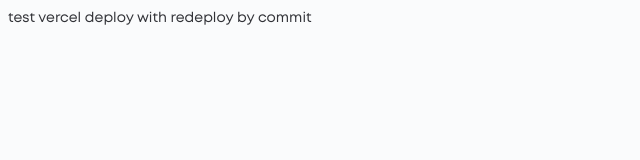
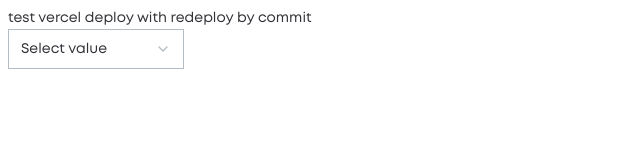
Before and after one commit to fe-nov23-Skynet/product_catalog, a React (Create React App) app: page / in a window 1280 px wide. Shown: the top 160 px of the page, without its empty margins (0-640 px from the left). Built offline with nearby package versions, Linux system fonts and the light colour scheme.

Commit message:
added custom dropdowm select, not finished yet

```diff
--- a/package.json
+++ b/package.json
@@ -11,6 +11,7 @@
     "@types/node": "^17.0.45",
     "@types/react": "^18.2.55",
     "@types/react-dom": "^18.2.19",
+    "classnames": "^2.5.1",
     "react": "^18.2.0",
     "react-dom": "^18.2.0",
     "react-redux": "^8.1.3",
--- a/src/App.tsx
+++ b/src/App.tsx
@@ -1,7 +1,10 @@
+import { Select } from './components/Select/Select';
+
 function App() {
   return (
     <div className="App">
       test vercel deploy with redeploy by commit
+      <Select />
     </div>
   );
 }
--- /dev/null
+++ b/src/components/Select/Select.module.scss
@@ -0,0 +1,85 @@
+@import '../../styles/variables/theme_colors.scss';
+
+$select-height: 40px;
+$open-duration: .3s;
+$list-height: 200px;
+
+.select {
+  position: relative;
+  display: flex;
+  align-items: center;
+  justify-content: space-between;
+  height: $select-height;
+  width: 176px;
+  box-sizing: border-box;
+  padding: 10px 12px;
+
+  cursor: pointer;
+
+  border: 1px solid $color-icons;
+
+  &:hover {
+    border-color: $color-secondary;
+  }
+
+  &:focus {
+    border-color: $color-primary;
+  }
+
+  &_icon {
+    height: 16px;
+    width: 16px;
+    background-image: url('icons/chevron_arrow_down.svg');
+    transition: transform $open-duration;
+
+    &--close {
+      transform: rotate(180deg);
+    }
+  }
+
+  &_list {
+    box-sizing: border-box;
+    width: 100%;
+    height: 100%;
+
+    list-style: none;
+    margin: 0;
+    padding: 8px 1px;
+    border: 1px solid $color-elements;
+    overflow-y: hidden;
+  }
+
+  &_item {
+    height: 32px;
+    padding: 6px 12px;
+    box-sizing: border-box;
+    color: $color-secondary;
+
+    &:hover {
+      color: $color-primary;
+      background-color: $color-bg;
+      cursor: pointer;
+    }
+  }
+}
+
+.list_wrapper {
+  position: absolute;
+  top: $select-height + 4px;
+  left: 0px;
+  width: 100%;
+  background-color: $color-white;
+  max-height: $list-height;
+  overflow-y: auto;
+  transform: translateY(-20%);
+  opacity: 0;
+  pointer-events: none;
+  box-shadow: 0 2px 15px 0 rgba(0, 0, 0, 0.05);
+  transition: transform $open-duration ease-out, opacity $open-duration ease-out;
+}
+
+.list_wrapper--open {
+  transform: translateX(0%);
+  opacity: 1;
+  pointer-events: auto;
+}
--- /dev/null
+++ b/src/components/Select/Select.tsx
@@ -0,0 +1,74 @@
+/* eslint-disable import/no-extraneous-dependencies */
+/* eslint-disable arrow-parens */
+import React, { useState } from 'react';
+import classNames from 'classnames';
+
+import Styles from './Select.module.scss';
+
+export const Select:React.FC = () => {
+  const [isOpen, setIsOpen] = useState(false);
+  const [selectedValue, setSelectedValue] = useState('');
+  // eslint-disable-next-line @typescript-eslint/no-unused-vars
+  const a = ['Phone 1', 'Size 2', 'Tablet 3', 'Screen 4', 'Size 2'];
+  const placeHolder = 'Select value';
+
+  function handleList() {
+    setIsOpen(!isOpen);
+  }
+
+  function selectItem(value: string) {
+    setSelectedValue(value);
+    setIsOpen(false);
+  }
+
+  function handleEnter(
+    e: React.KeyboardEvent<HTMLLIElement>,
+    item: string,
+  ) {
+    if (e.key === 'Enter') {
+      selectItem(item);
+    }
+  }
+
+  const openStyle = Styles['list_wrapper--open'];
+  const closeIcon = Styles['select_icon--close'];
+
+  return (
+    // eslint-disable-next-line max-len
+    // eslint-disable-next-line jsx-a11y/click-events-have-key-events, jsx-a11y/no-static-element-interactions
+    <div
+      className={Styles.select}
+      onClick={handleList}
+      // eslint-disable-next-line jsx-a11y/no-noninteractive-tabindex
+      tabIndex={0}
+    >
+      {selectedValue || placeHolder}
+      <div className={classNames(`${Styles.select_icon}`, {
+        [closeIcon]: isOpen,
+      })}
+      />
+
+      <div className={classNames(`${Styles.list_wrapper}`, {
+        [openStyle]: isOpen,
+      })}
+      >
+        <ul className={Styles.select_list}>
+          {a.map(
+            item => (
+              // eslint-disable-next-line jsx-a11y/no-noninteractive-element-interactions
+              <li
+                className={Styles.select_item}
+                // eslint-disable-next-line jsx-a11y/no-noninteractive-tabindex
+                tabIndex={0}
+                onClick={() => selectItem(item)}
+                onKeyUp={e => handleEnter(e, item)}
+              >
+                {item}
+              </li>
+            ),
+          )}
+        </ul>
+      </div>
+    </div>
+  );
+};
--- a/src/index.scss
+++ b/src/index.scss
@@ -25,5 +25,5 @@
 }
 
 body {
-  background-color: $color-bg;
+  background-color: $color-white;
 }
--- a/tsconfig.json
+++ b/tsconfig.json
@@ -18,7 +18,9 @@
     "resolveJsonModule": true,
     "isolatedModules": true,
     "noEmit": true,
-    "jsx": "react-jsx"
+    "jsx": "react-jsx",
+    "noUnusedLocals": false,
+    "noUnusedParameters": false
   },
   "include": [
     "src"
```
Also changed, not shown: src/components/Select/icons/chevron_arrow_down.svg (added), 1 other file (tests, documents, lock files or other folders).
